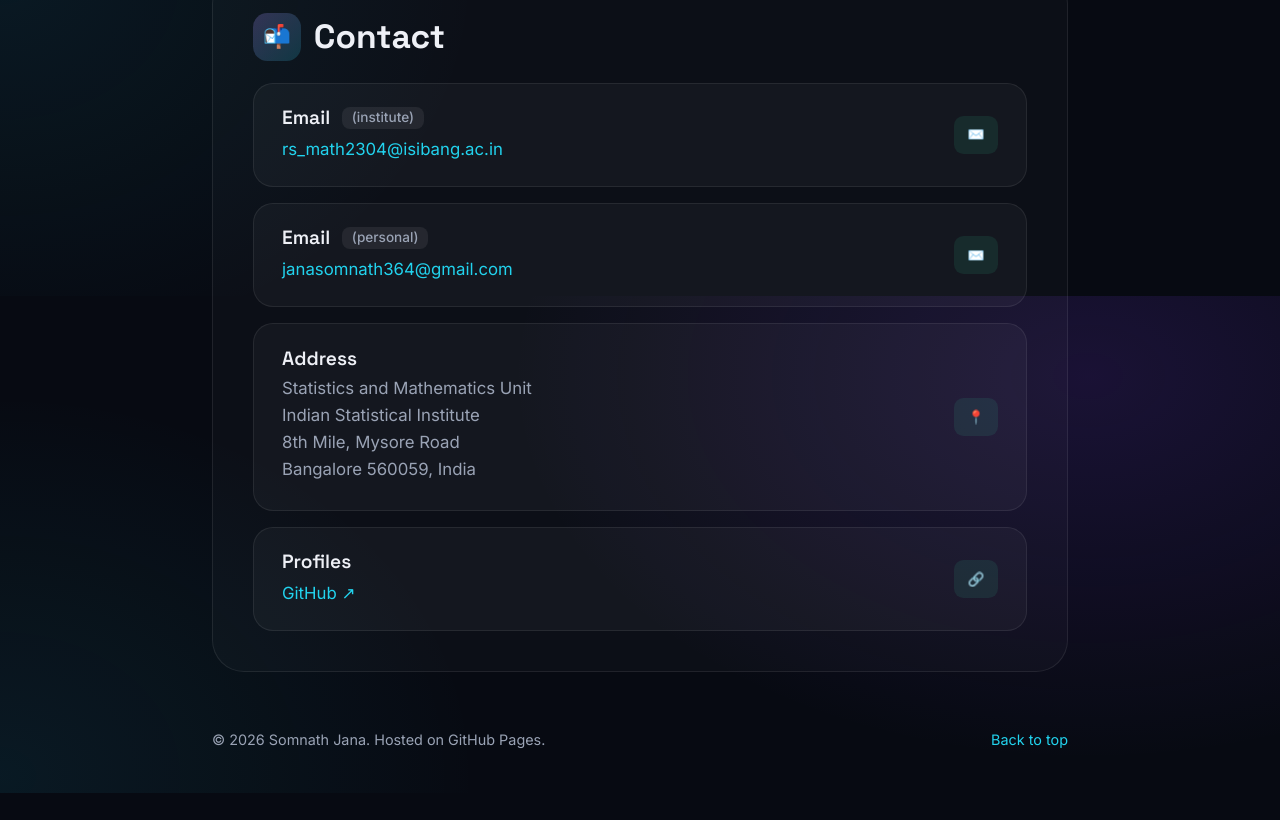
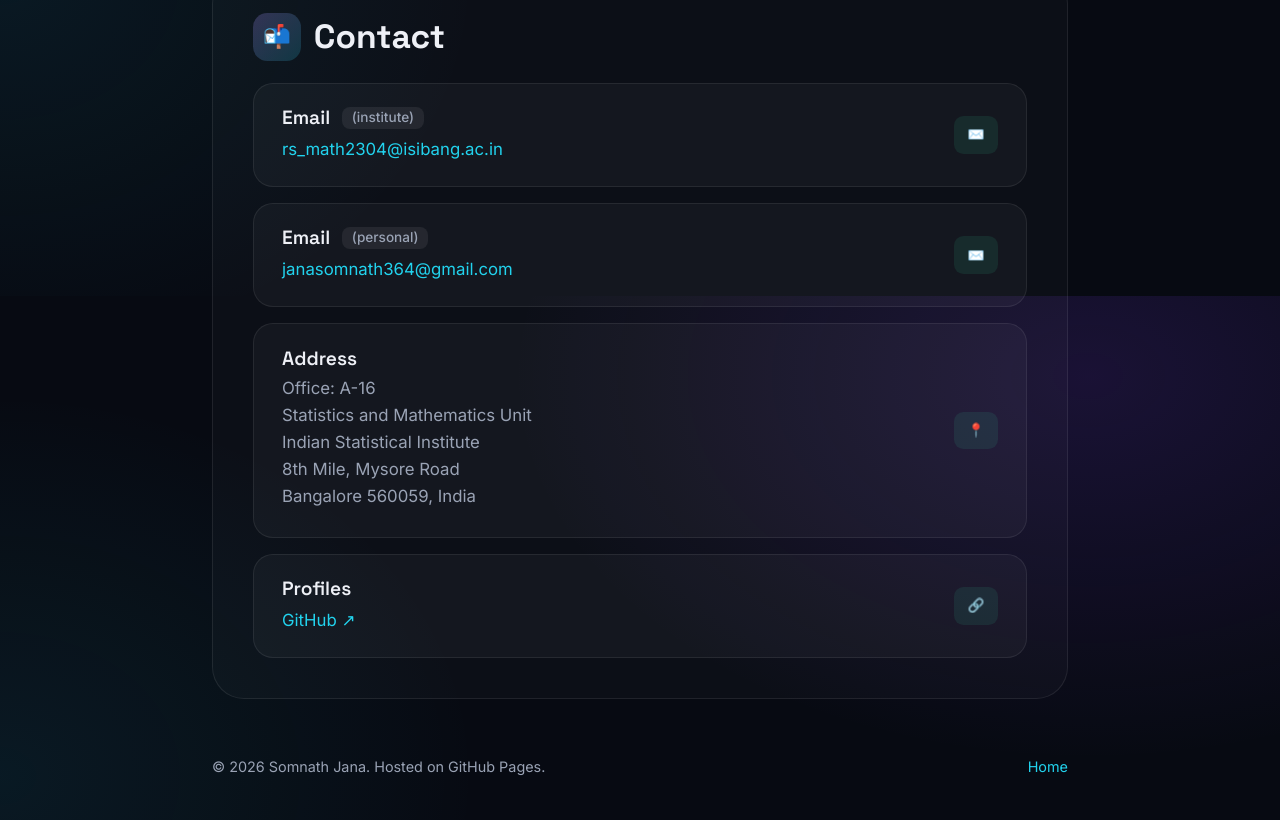
Before and after one commit to Somnathjanamath/somnathjanamath.github.io, a plain HTML site: page index.html in a window 1280 px wide. Shown: the part 3704-4524 px from the top of the page. Before the commit the page ends 4497 px from the top, so only its background shows below. Drawn offline with nearby package versions, Linux system fonts and the light colour scheme.

Commit message:
Update contact section and footer links in index.html

```diff
--- a/index.html
+++ b/index.html
@@ -248,7 +248,7 @@
     </section>
 
     <!-- ==================== 7. CONTACT ==================== -->
-    <section id="contact" class="panel" aria-labelledby="contact-title">
+   <section id="contact" class="panel" aria-labelledby="contact-title">
       <h2 id="contact-title"><span class="h-icon" aria-hidden="true">📬</span> Contact</h2>
       <ul class="cards">
         <li class="card row">
@@ -269,6 +269,7 @@
           <div>
             <h3 class="course-title">Address</h3>
             <address class="course-details">
+              Office: A-16<br>
               Statistics and Mathematics Unit<br>
               Indian Statistical Institute<br>
               8th Mile, Mysore Road<br>
@@ -280,7 +281,7 @@
         <li class="card row">
           <div>
             <h3 class="course-title">Profiles</h3>
-            <a href="https://github.com/janasomnath364-blip" target="_blank" rel="noopener">GitHub ↗</a>
+            <a href="https://github.com/Somnathjanamath" target="_blank" rel="noopener">GitHub ↗</a>
             <!-- Add more, e.g.:  &nbsp; <a href="https://orcid.org/0000-0000-0000-0000" target="_blank" rel="noopener">ORCID ↗</a> -->
           </div>
           <span class="date">🔗</span>
@@ -291,7 +292,7 @@
 
   <footer class="site-footer">
     <p>&copy; <span id="year"></span> Somnath Jana. Hosted on GitHub Pages.</p>
-    <p><a href="#home">Back to top</a></p>
+    <p><a href="#home">Home</a></p>
   </footer>
 
   <script src="js/main.js"></script>
```
